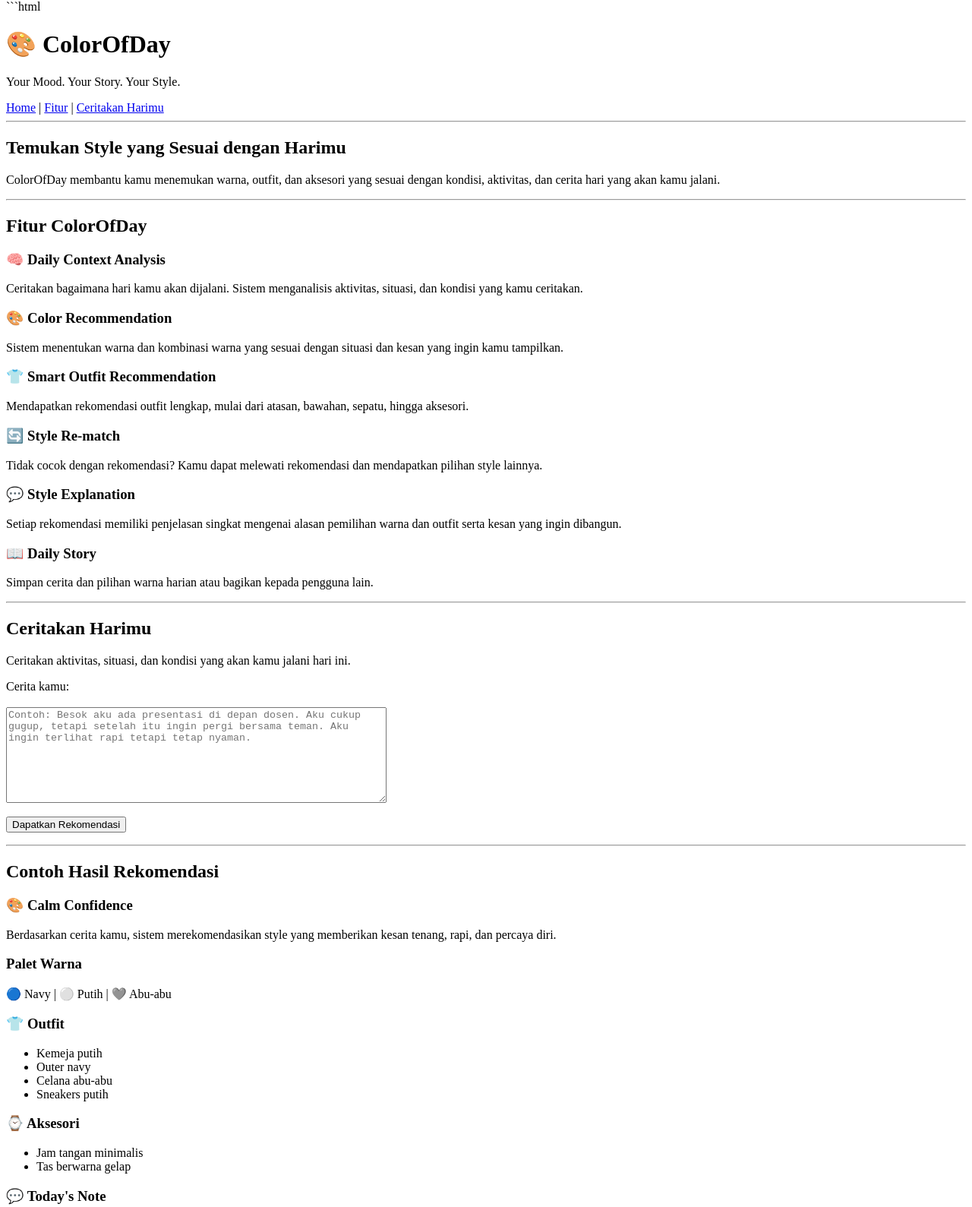
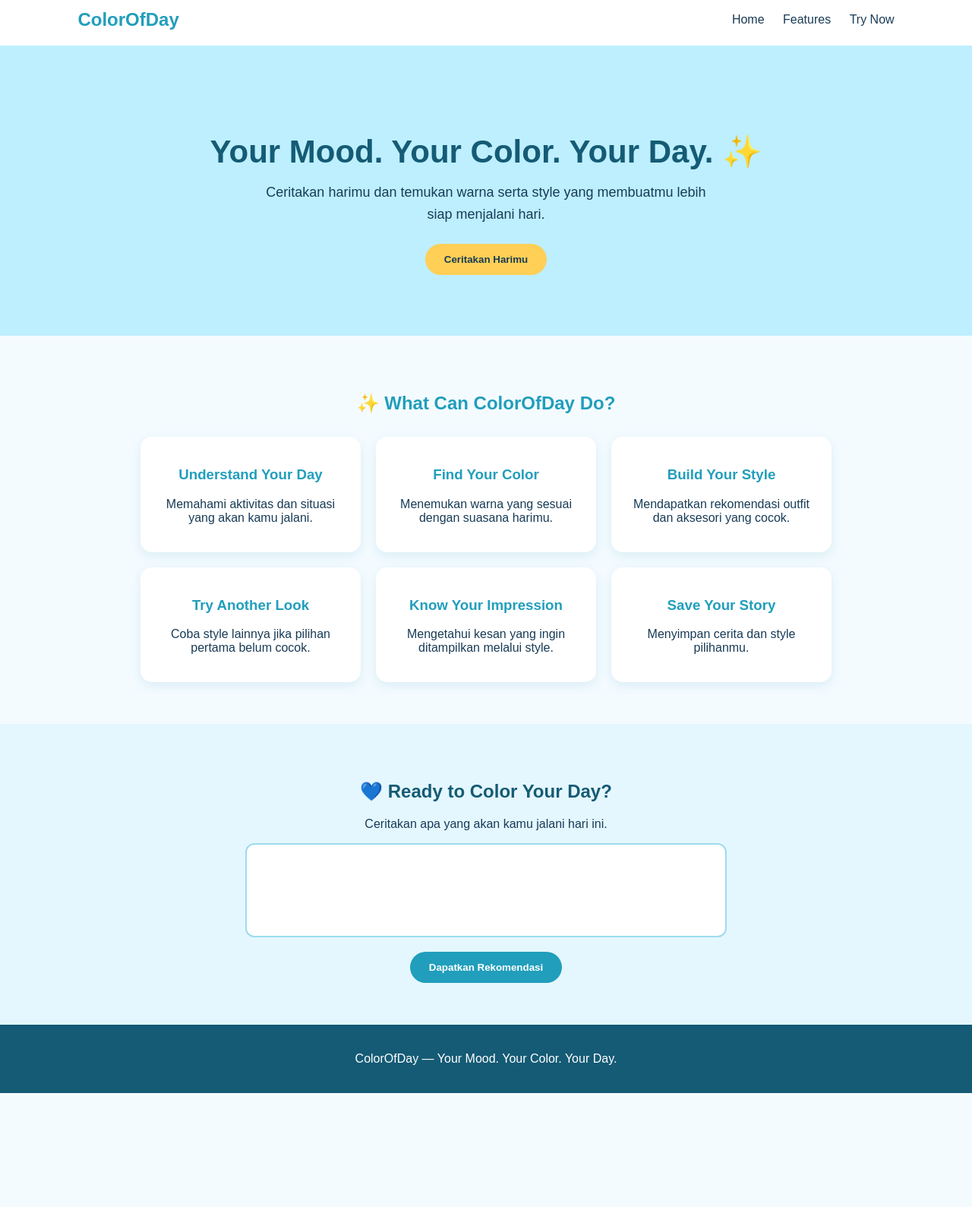
Before and after one commit to rosyanafitri/ColorOfDay, a plain HTML site: page index.html in a window 1280 px wide. Shown: the part 8-1597 px from the top of the page at 76% size. After the commit the page ends 1447 px from the top, so only its background shows below. Drawn offline with Linux system fonts and the light colour scheme.

Commit message:
Memperbarui halaman utama ColorOfDay

````diff
--- a/index.html
+++ b/index.html
@@ -1,165 +1,253 @@
-```html
 <!DOCTYPE html>
 <html lang="id">
 <head>
     <meta charset="UTF-8">
     <meta name="viewport" content="width=device-width, initial-scale=1.0">
     <title>ColorOfDay</title>
+
+    <style>
+        body {
+            font-family: Arial, sans-serif;
+            margin: 0;
+            color: #183b56;
+            background-color: #f4fbff;
+        }
+
+        header {
+            background-color: #ffffff;
+            padding: 20px 8%;
+            display: flex;
+            justify-content: space-between;
+            align-items: center;
+        }
+
+        header h2 {
+            color: #219ebc;
+            margin: 0;
+        }
+
+        nav a {
+            margin-left: 20px;
+            color: #183b56;
+            text-decoration: none;
+        }
+
+        nav a:hover {
+            color: #219ebc;
+        }
+
+        .hero {
+            text-align: center;
+            padding: 80px 20px;
+            background-color: #bdefff;
+        }
+
+        .hero h1 {
+            font-size: 42px;
+            margin-bottom: 15px;
+            color: #155b75;
+        }
+
+        .hero p {
+            font-size: 18px;
+            max-width: 600px;
+            margin: auto;
+            line-height: 1.6;
+        }
+
+        .hero button {
+            margin-top: 25px;
+            padding: 13px 25px;
+            border: none;
+            border-radius: 25px;
+            background-color: #ffcf56;
+            color: #183b56;
+            font-weight: bold;
+            cursor: pointer;
+        }
+
+        .fitur {
+            padding: 55px 8%;
+            text-align: center;
+        }
+
+        .fitur h2 {
+            color: #219ebc;
+        }
+
+        .cards {
+            display: flex;
+            justify-content: center;
+            gap: 20px;
+            flex-wrap: wrap;
+            margin-top: 30px;
+        }
+
+        .card {
+            background-color: #ffffff;
+            width: 250px;
+            padding: 20px;
+            border-radius: 15px;
+            box-shadow: 0 5px 15px #d9edf5;
+        }
+
+        .card h3 {
+            color: #219ebc;
+        }
+
+        .cerita {
+            padding: 55px 20px;
+            text-align: center;
+            background-color: #e4f7ff;
+        }
+
+        .cerita h2 {
+            color: #155b75;
+        }
+
+        textarea {
+            width: 80%;
+            max-width: 600px;
+            padding: 15px;
+            border: 2px solid #9ddcec;
+            border-radius: 12px;
+            resize: none;
+            font-family: Arial, sans-serif;
+        }
+
+        .cerita button {
+            margin-top: 15px;
+            padding: 13px 25px;
+            border: none;
+            border-radius: 25px;
+            background-color: #219ebc;
+            color: white;
+            font-weight: bold;
+            cursor: pointer;
+        }
+
+        footer {
+            text-align: center;
+            padding: 20px;
+            background-color: #155b75;
+            color: white;
+        }
+    </style>
 </head>
 
 <body>
 
     <header>
-        <h1>🎨 ColorOfDay</h1>
-        <p>Your Mood. Your Story. Your Style.</p>
+        <h2>ColorOfDay</h2>
 
         <nav>
-            <a href="#home">Home</a> |
-            <a href="#fitur">Fitur</a> |
-            <a href="#cerita">Ceritakan Harimu</a>
+            <a href="#">Home</a>
+            <a href="#fitur">Features</a>
+            <a href="#cerita">Try Now</a>
         </nav>
     </header>
 
-    <hr>
 
-    <main>
+    <section class="hero">
 
-        <section id="home">
-            <h2>Temukan Style yang Sesuai dengan Harimu</h2>
+        <h1>Your Mood. Your Color. Your Day. ✨</h1>
 
-            <p>
-                ColorOfDay membantu kamu menemukan warna, outfit,
-                dan aksesori yang sesuai dengan kondisi, aktivitas,
-                dan cerita hari yang akan kamu jalani.
-            </p>
-        </section>
+        <p>
+            Ceritakan harimu dan temukan warna serta
+            style yang membuatmu lebih siap menjalani hari.
+        </p>
 
-        <hr>
+        <button onclick="location.href='#cerita'">
+            Ceritakan Harimu
+        </button>
 
-        <section id="fitur">
-            <h2>Fitur ColorOfDay</h2>
+    </section>
 
-            <h3>🧠 Daily Context Analysis</h3>
-            <p>
-                Ceritakan bagaimana hari kamu akan dijalani.
-                Sistem menganalisis aktivitas, situasi,
-                dan kondisi yang kamu ceritakan.
-            </p>
 
-            <h3>🎨 Color Recommendation</h3>
-            <p>
-                Sistem menentukan warna dan kombinasi warna
-                yang sesuai dengan situasi dan kesan
-                yang ingin kamu tampilkan.
-            </p>
+    <section class="fitur" id="fitur">
 
-            <h3>👕 Smart Outfit Recommendation</h3>
-            <p>
-                Mendapatkan rekomendasi outfit lengkap,
-                mulai dari atasan, bawahan, sepatu,
-                hingga aksesori.
-            </p>
+        <h2>✨ What Can ColorOfDay Do?</h2>
 
-            <h3>🔄 Style Re-match</h3>
-            <p>
-                Tidak cocok dengan rekomendasi?
-                Kamu dapat melewati rekomendasi dan
-                mendapatkan pilihan style lainnya.
-            </p>
+        <div class="cards">
 
-            <h3>💬 Style Explanation</h3>
-            <p>
-                Setiap rekomendasi memiliki penjelasan singkat
-                mengenai alasan pemilihan warna dan outfit
-                serta kesan yang ingin dibangun.
-            </p>
+            <div class="card">
+                <h3>Understand Your Day</h3>
+                <p>
+                    Memahami aktivitas dan situasi
+                    yang akan kamu jalani.
+                </p>
+            </div>
 
-            <h3>📖 Daily Story</h3>
-            <p>
-                Simpan cerita dan pilihan warna harian
-                atau bagikan kepada pengguna lain.
-            </p>
-        </section>
+            <div class="card">
+                <h3>Find Your Color</h3>
+                <p>
+                    Menemukan warna yang sesuai
+                    dengan suasana harimu.
+                </p>
+            </div>
 
-        <hr>
+            <div class="card">
+                <h3>Build Your Style</h3>
+                <p>
+                    Mendapatkan rekomendasi outfit
+                    dan aksesori yang cocok.
+                </p>
+            </div>
 
-        <section id="cerita">
-            <h2>Ceritakan Harimu</h2>
+            <div class="card">
+                <h3>Try Another Look</h3>
+                <p>
+                    Coba style lainnya jika
+                    pilihan pertama belum cocok.
+                </p>
+            </div>
 
-            <p>
-                Ceritakan aktivitas, situasi, dan kondisi
-                yang akan kamu jalani hari ini.
-            </p>
+            <div class="card">
+                <h3>Know Your Impression</h3>
+                <p>
+                    Mengetahui kesan yang ingin
+                    ditampilkan melalui style.
+                </p>
+            </div>
 
-            <form>
-                <label for="story">Cerita kamu:</label>
-                <br><br>
+            <div class="card">
+                <h3>Save Your Story</h3>
+                <p>
+                    Menyimpan cerita dan style
+                    pilihanmu.
+                </p>
+            </div>
 
-                <textarea id="story" name="story" rows="8" cols="60"
-                    placeholder="Contoh: Besok aku ada presentasi di depan dosen. Aku cukup gugup, tetapi setelah itu ingin pergi bersama teman. Aku ingin terlihat rapi tetapi tetap nyaman."></textarea>
+        </div>
 
-                <br><br>
+    </section>
 
-                <button type="button">
-                    Dapatkan Rekomendasi
-                </button>
-            </form>
-        </section>
 
-        <hr>
+    <section class="cerita" id="cerita">
 
-        <section>
-            <h2>Contoh Hasil Rekomendasi</h2>
+        <h2>💙 Ready to Color Your Day?</h2>
 
-            <h3>🎨 Calm Confidence</h3>
+        <p>
+            Ceritakan apa yang akan kamu jalani hari ini.
+        </p>
 
-            <p>
-                Berdasarkan cerita kamu, sistem merekomendasikan
-                style yang memberikan kesan tenang, rapi,
-                dan percaya diri.
-            </p>
+        <textarea
+            rows="6"
+            placeholder="Contoh: Hari ini aku ada presentasi dan ingin terlihat rapi tetapi tetap santai...">
+        </textarea>
 
-            <h3>Palet Warna</h3>
-            <p>🔵 Navy | ⚪ Putih | 🩶 Abu-abu</p>
+        <br>
 
-            <h3>👕 Outfit</h3>
-            <ul>
-                <li>Kemeja putih</li>
-                <li>Outer navy</li>
-                <li>Celana abu-abu</li>
-                <li>Sneakers putih</li>
-            </ul>
+        <button>
+            Dapatkan Rekomendasi
+        </button>
 
-            <h3>⌚ Aksesori</h3>
-            <ul>
-                <li>Jam tangan minimalis</li>
-                <li>Tas berwarna gelap</li>
-            </ul>
+    </section>
 
-            <h3>💬 Today's Note</h3>
-
-            <blockquote>
-                Kamu punya agenda yang cukup padat hari ini.
-                Pilihan ini dibuat agar kamu tetap terlihat
-                rapi dan percaya diri sekaligus nyaman
-                menjalani aktivitasmu.
-            </blockquote>
-
-            <button type="button">
-                🔄 Coba Style Lain
-            </button>
-        </section>
-
-    </main>
-
-    <hr>
 
     <footer>
-        <p>
-            ColorOfDay — Your Mood. Your Story. Your Style.
-        </p>
+        <p>ColorOfDay — Your Mood. Your Color. Your Day.</p>
     </footer>
 
 </body>
 </html>
-```
````
